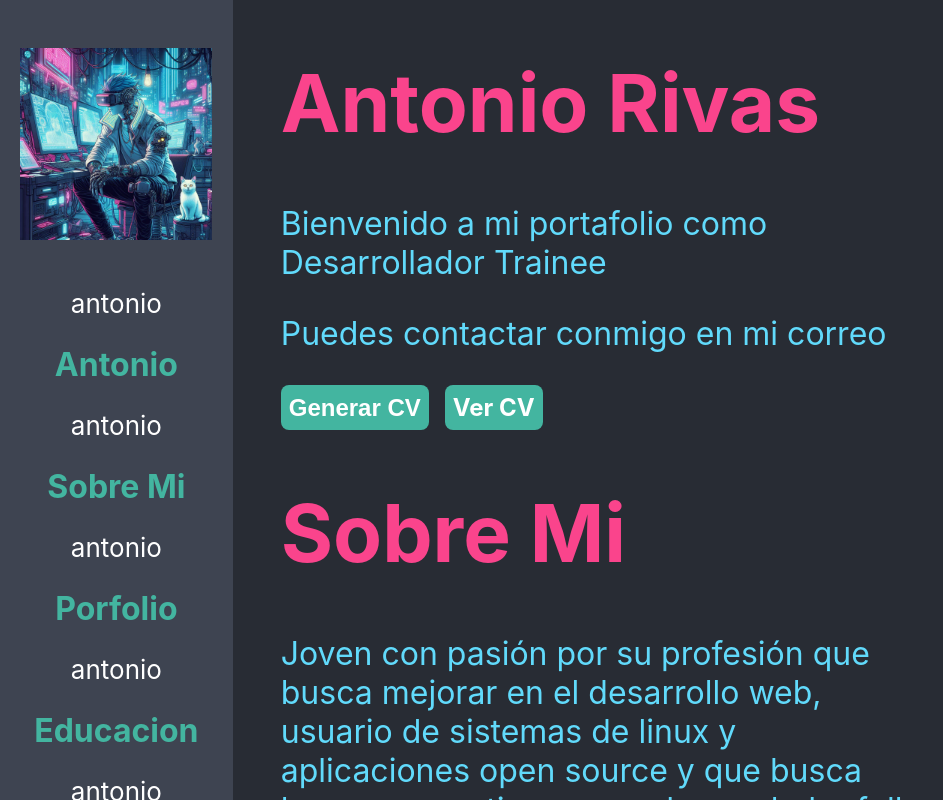
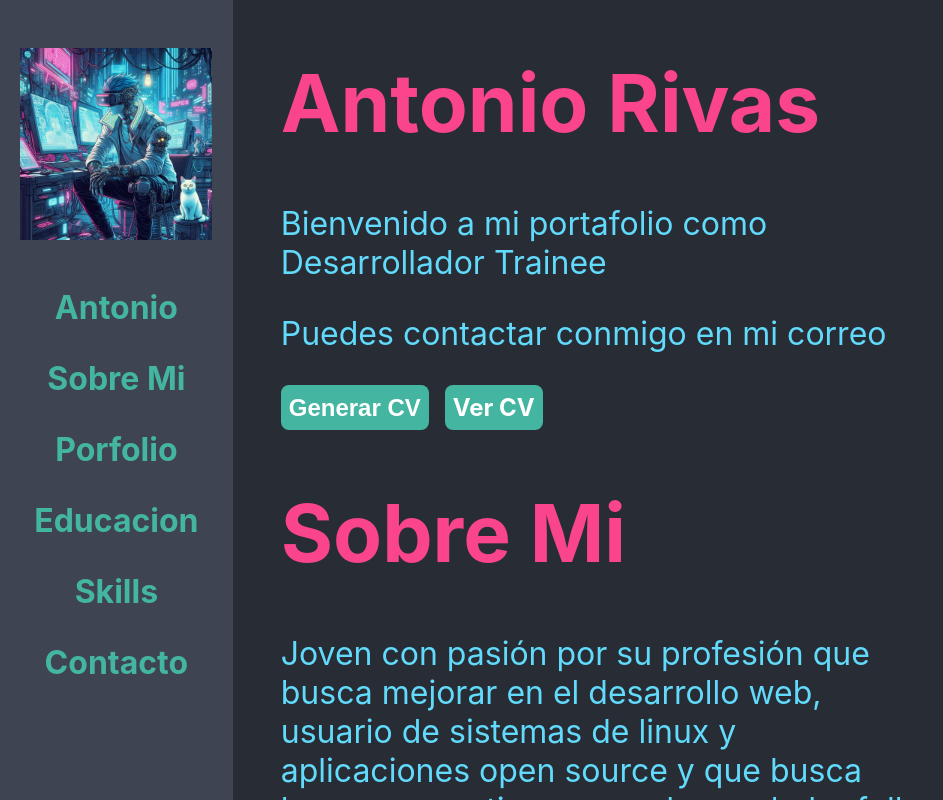
Before and after one commit to SteveBartmoss/cvSteve, a React (Create React App) app: page / in a window 1280 px wide. Shown: the top 800 px of the page, without its empty margins (0-943 px from the left). Built offline with nearby package versions, Linux system fonts and the light colour scheme.

Commit message:
se reparo el menu de navegacion para que haga scroll hacia la section especifica

```diff
--- a/src/App.js
+++ b/src/App.js
@@ -23,28 +23,22 @@ function App() {
           <div className='div-list'>
 
             <div>
-              <p onClick={()=>jumpToSection('antonio')}>antonio</p>
-              <a className='nav-li'  href='#'>Antonio</a>
+              <p className='nav-li' onClick={()=>jumpToSection('antonio')}>Antonio</p>
             </div>
             <div>
-              <p onClick={()=>jumpToSection('sobre-mi')}>antonio</p>
-              <a className='nav-li'  href='sobre-mi'>Sobre Mi</a>
+              <p className='nav-li' onClick={()=>jumpToSection('sobre-mi')}>Sobre Mi</p>
             </div>
             <div>
-              <p onClick={()=>jumpToSection('porfolio')}>antonio</p>
-              <a className='nav-li'  href='porfolio'>Porfolio</a>
+              <p className='nav-li' onClick={()=>jumpToSection('porfolio')}>Porfolio</p>
             </div>
             <div>
-              <p onClick={()=>jumpToSection('educacion')}>antonio</p>
-              <a className='nav-li'  href='educacion'>Educacion</a>
+              <p className='nav-li' onClick={()=>jumpToSection('educacion')}>Educacion</p>
             </div>
             <div>
-              <p onClick={()=>jumpToSection('skills')}>antonio</p>
-              <a className='nav-li'  href='skills'>Skills</a>
+              <p className='nav-li' onClick={()=>jumpToSection('skills')}>Skills</p>
             </div>
             <div>
-              <p onClick={()=>jumpToSection('contacto')}>antonio</p>
-              <a className='nav-li'  href='contacto'>Contacto</a>
+              <p className='nav-li' onClick={()=>jumpToSection('contacto')}>Contacto</p>
             </div>
 
           </div>
```
